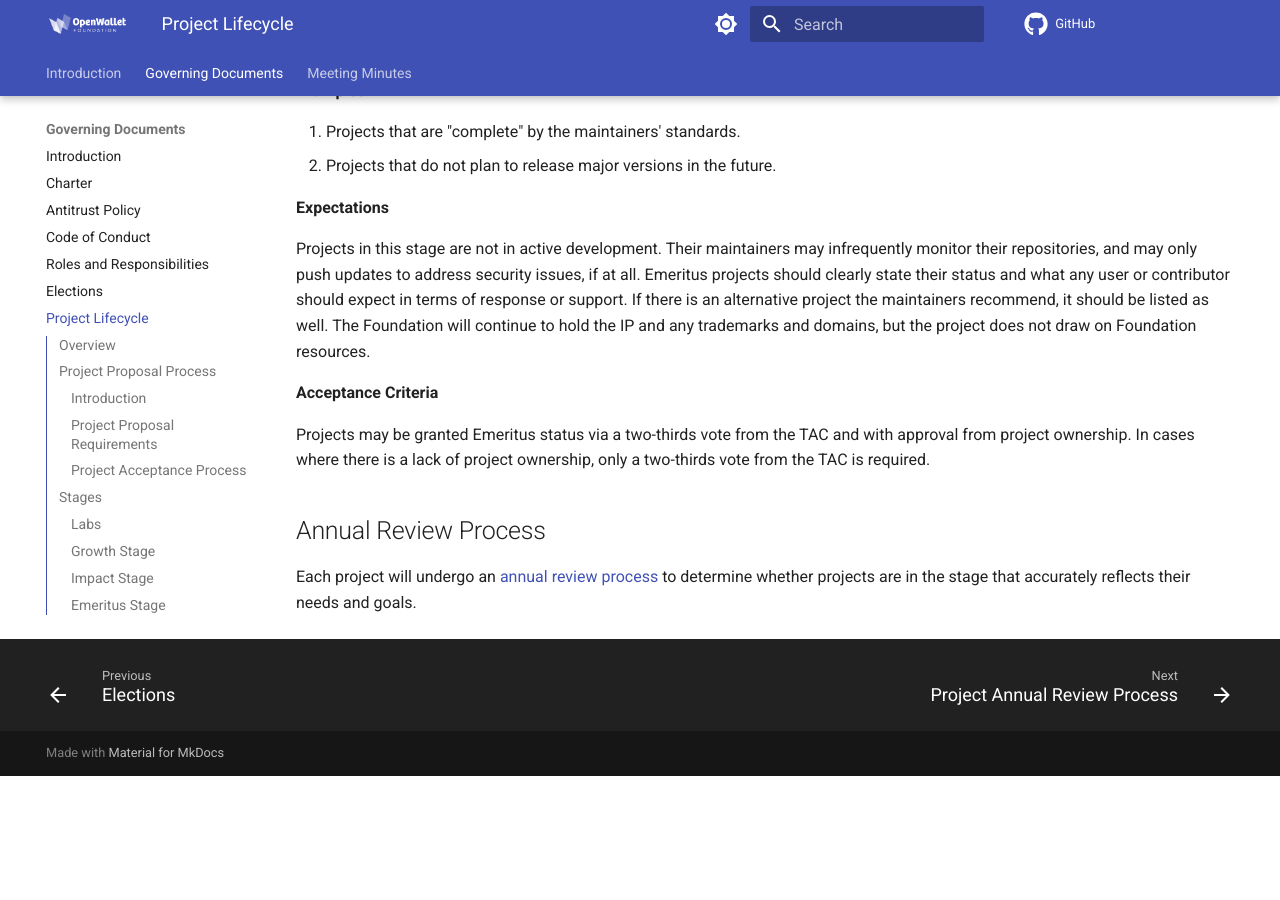
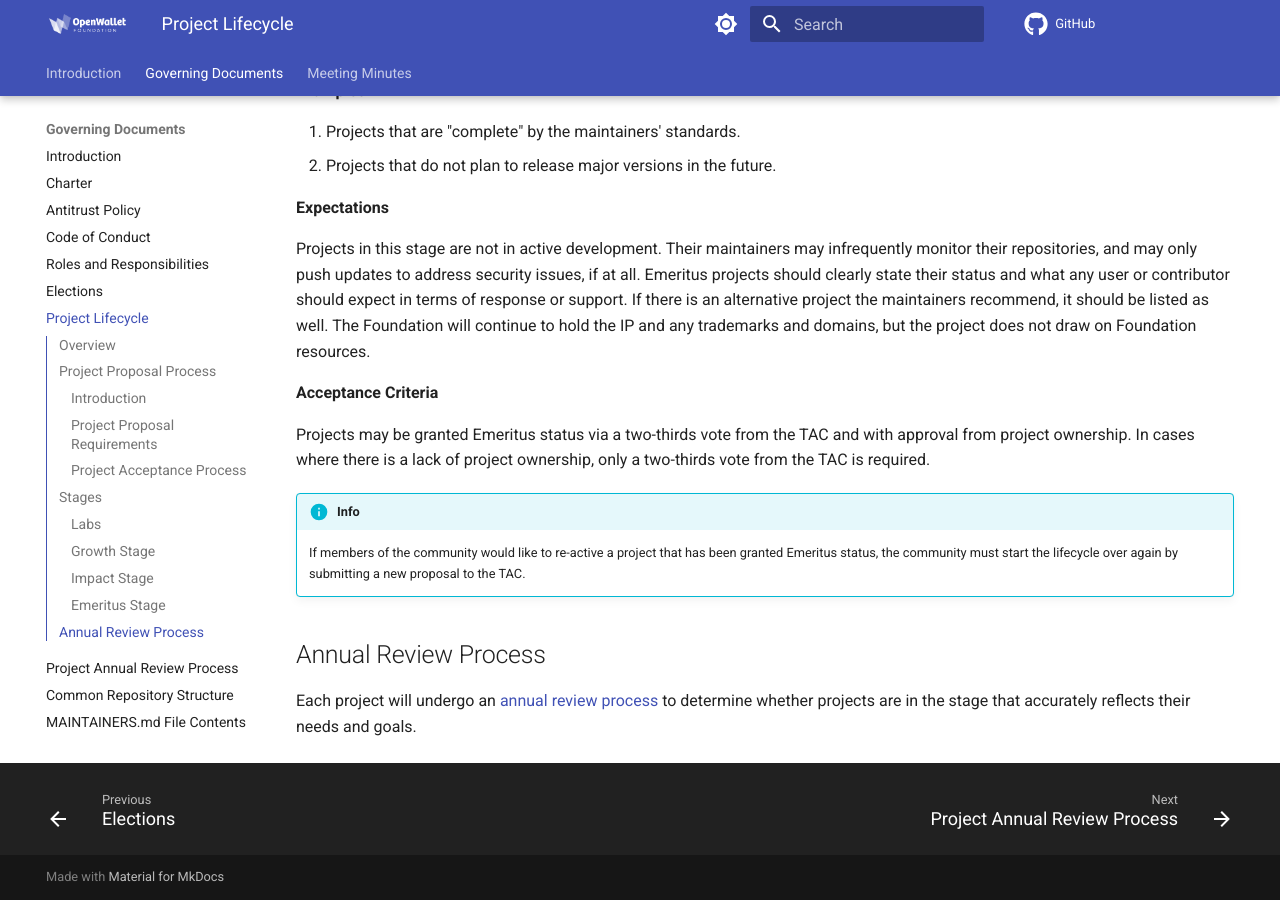
Before and after one commit to openwallet-foundation/tac, an MkDocs documentation site: the page built from docs/governance/project-lifecycle.md, in a window 1280 px wide and 900 px high, scrolled down 5795 px. Built offline with MkDocs 1.6.1 and Material for MkDocs 9.7.7, drawn with Linux system fonts in a browser that asks for light colours; comment, search, counter and statistics services are not loaded; before the commit the page ends 6571 px from its top, so only the background shows below that.

Commit message:
re-activate emeritus
Signed-off-by: Tracy Kuhrt <tracy.a.kuhrt@accenture.com>

```diff
--- a/docs/governance/project-lifecycle.md
+++ b/docs/governance/project-lifecycle.md
@@ -177,6 +177,8 @@
 
 Projects may be granted Emeritus status via a two-thirds vote from the TAC and with approval from project ownership. In cases where there is a lack of project ownership, only a two-thirds vote from the TAC is required.
 
+!!! info
+    If members of the community would like to re-active a project that has been granted Emeritus status, the community must start the lifecycle over again by submitting a new proposal to the TAC.
 
 ## Annual Review Process
 
```
